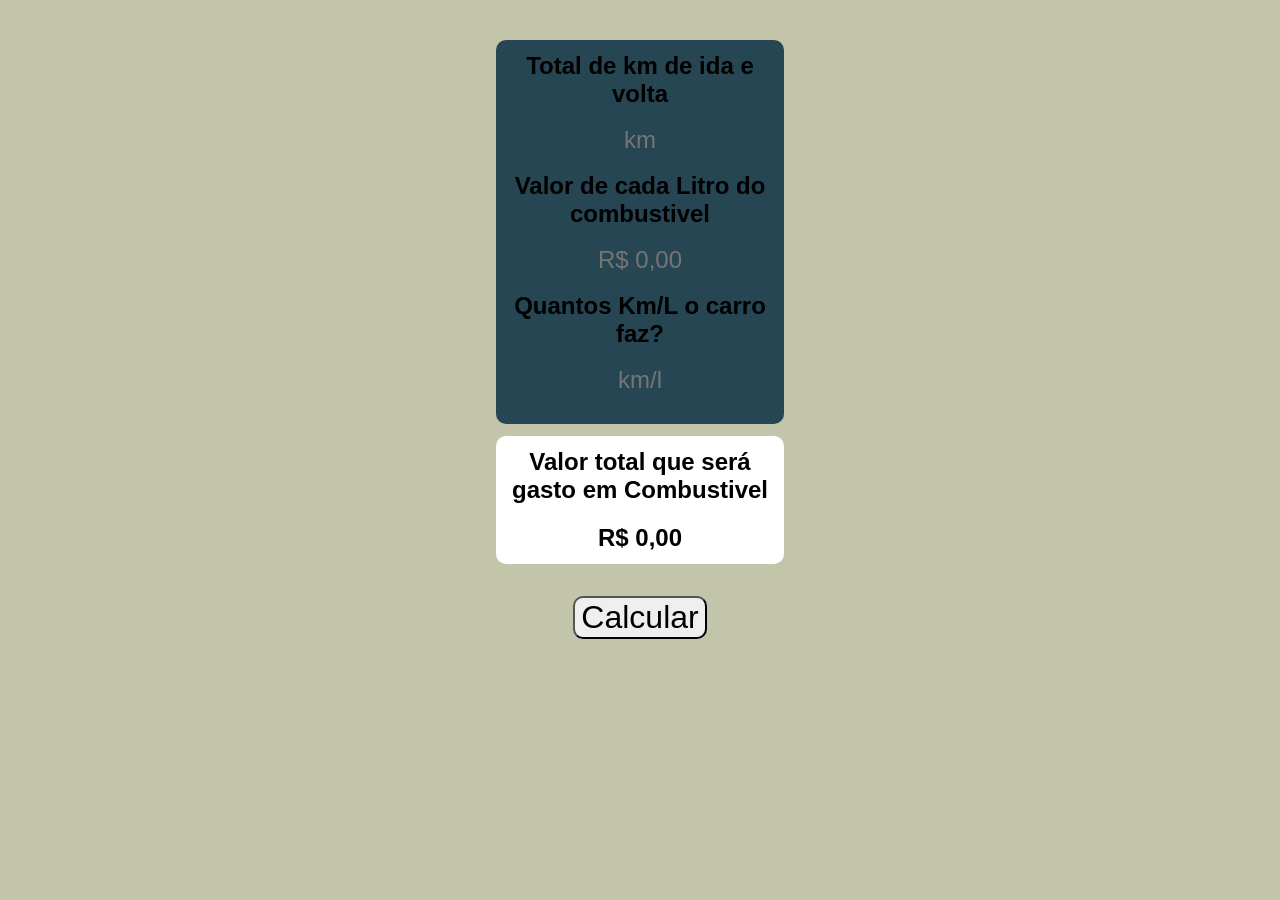
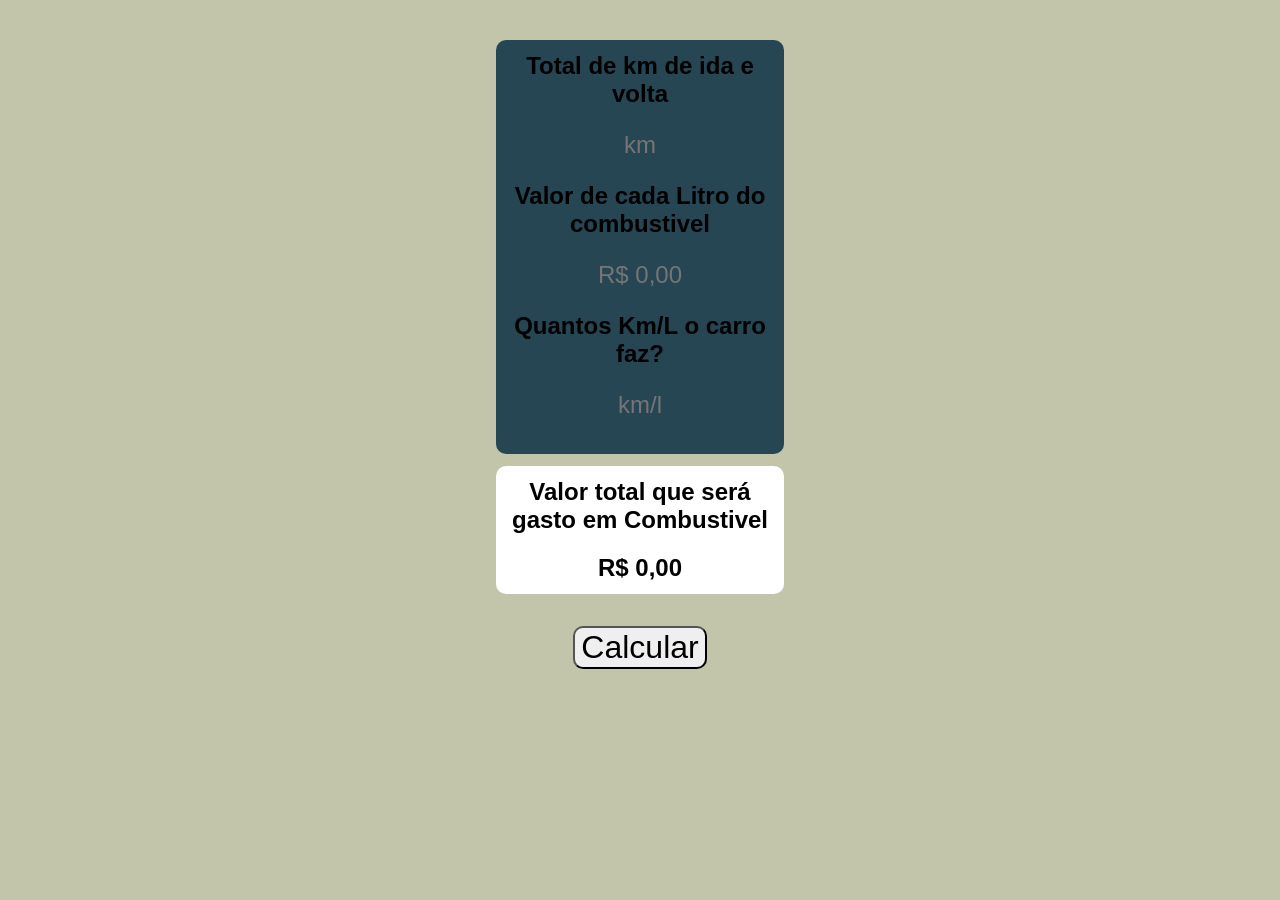

Corrige mascara decimal, validacao de campos e melhora acessibilidade

--- a/style.css
+++ b/style.css
@@ -9,8 +9,12 @@ body{
     margin-top: 2em;
     width: 18em;
 }
+.titulo{
+    text-align: center;
+    font-size: 1.1em;
+    margin-bottom: 0.5em;
+}
 .inputContainer,.outputContainer{
-    /* height: 20em; */
     display: flex;
     flex-direction: column;
     align-items: center;
@@ -20,14 +24,23 @@ body{
     border-radius: 10px;
 }
 .inputContainer{
-    height: 30em;
     background-color: #264653;
     margin-bottom: 1em;
     padding: 1em;
 }
+.inputContainer label{
+    color: white;
+    font-size: 1.17em;
+    font-weight: bold;
+    margin: 0.8em 0 0.4em;
+}
 .outputContainer{
     background-color: white;
     padding: 1em;
+}
+.outputContainer .rotulo{
+    font-size: 1.17em;
+    font-weight: bold;
 }
 input{
     background-color: #264653;
@@ -36,6 +49,11 @@ input{
     font-size: 2em;
     text-align: center;
     border: none;
+    color: white;
+    border-radius: 6px;
+}
+input.campo-invalido{
+    box-shadow: 0 0 0 2px #e76f51;
 }
 .botao{
     padding: 2em;
@@ -54,4 +72,10 @@ h1{
 
 #res{
     margin-top: 20px;
+}
+
+.erro{
+    color: #e76f51;
+    font-size: 0.9em;
+    margin-top: 0.5em;
 }
